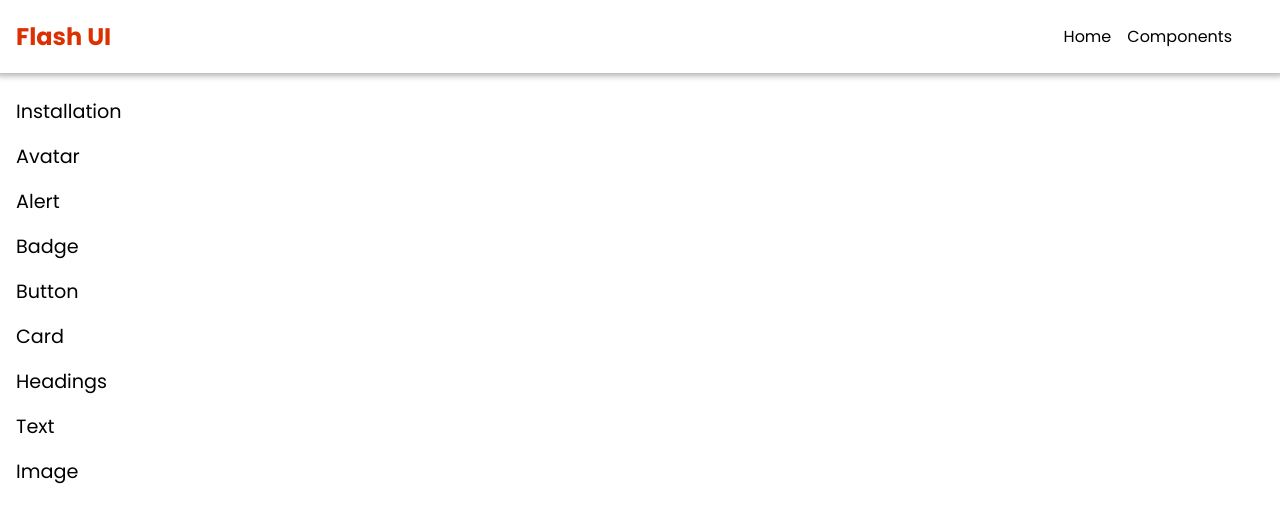
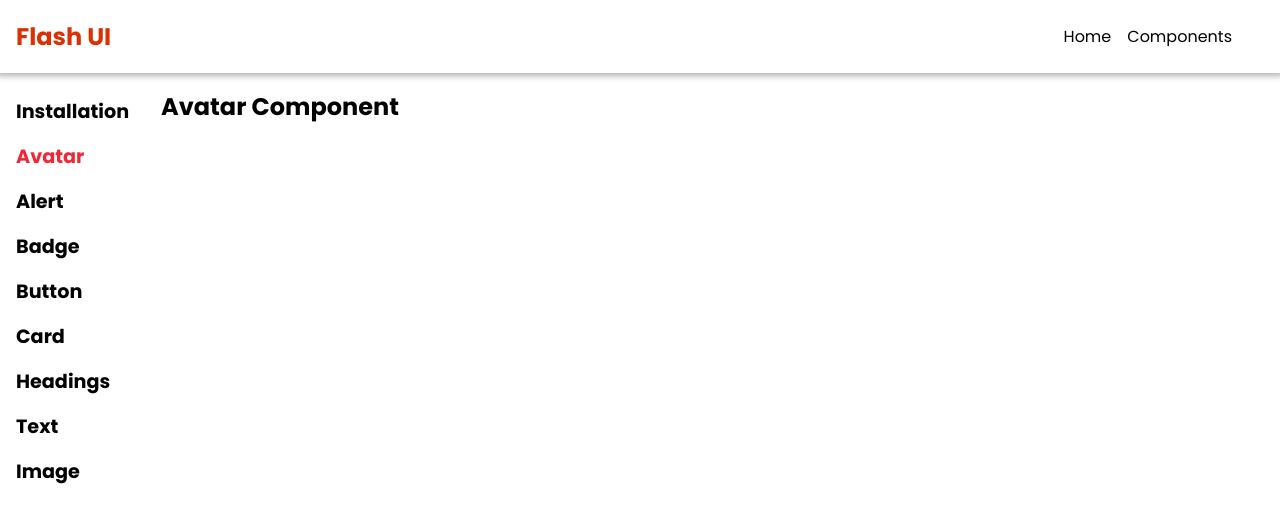
Before and after one commit to zabihhaqqani/Flash-UI-Library, a React (Create React App) app: page /components/avatar in a window 1280 px wide. Shown: the top 522 px of the page. Built offline with nearby package versions, Linux system fonts and the light colour scheme.

Commit message:
feat: added avatar

```diff
--- a/src/App.js
+++ b/src/App.js
@@ -1,16 +1,17 @@
-import logo from "./logo.svg";
 import "./App.css";
 import NavBar from "./components/NavBar/NavBar";
-import SideBar from "./components/SideBar/SideBar";
+import { Routes,Route } from "react-router-dom";
+import Home from "./pages/Home/Home";
+import Avatar from "./pages/Components/Avatar";
 
 function App() {
   return (
     <div className="App">
       <NavBar />
-      <div className="main-container">
-        <SideBar />
-
-      </div>
+        <Routes>
+          <Route path="/" element={<Home/>}/>
+          <Route path="/components/avatar" element={<Avatar/>}/>
+        </Routes>
     </div>
   );
 }
--- /dev/null
+++ b/src/components/Avatar/Avatar.css
@@ -0,0 +1,10 @@
+.main-container{
+  display: flex;
+}
+
+.avatar-container{
+    display: flex;
+    flex-direction: column;
+    margin: 1rem;
+
+}
--- /dev/null
+++ b/src/components/Avatar/Avatar.jsx
@@ -0,0 +1,11 @@
+import "./Avatar.css"
+
+const Avatar = () => {
+  return (
+    <div >
+
+    </div>
+  );
+};
+
+export default Avatar;
--- a/src/components/SideBar/SideBar.css
+++ b/src/components/SideBar/SideBar.css
@@ -9,5 +9,11 @@
     color: black;
     text-decoration: none;
     font-size: larger;
+    font-weight: bold;
     padding: 0.5rem 0rem;
 }
+
+.sidebar-container-main{
+    display: flex;
+
+}
--- a/src/components/SideBar/SideBar.jsx
+++ b/src/components/SideBar/SideBar.jsx
@@ -15,7 +15,7 @@ const SideBar = () => {
         >
           Installation
         </NavLink>
-        <NavLink className="sidebar-items" style={getActiveStyle} to="/avatar">
+        <NavLink className="sidebar-items" style={getActiveStyle} to="/components/avatar">
           Avatar
         </NavLink>
         <NavLink className="sidebar-items" style={getActiveStyle} to="/alert">
--- /dev/null
+++ b/src/pages/Components/Avatar.css
@@ -0,0 +1,10 @@
+.main-container{
+  display: flex;
+}
+
+.avatar-container{
+    display: flex;
+    flex-direction: column;
+    margin: 1rem;
+
+}
--- /dev/null
+++ b/src/pages/Components/Avatar.jsx
@@ -0,0 +1,17 @@
+import SideBar from "../../components/SideBar/SideBar";
+import "./Avatar.css";
+
+const Avatar = () => {
+  return (
+    <div className="main-container">
+      <div className="sidebar-container-main">
+        <SideBar />
+      </div>
+      <div className="avatar-container">
+        <h2>Avatar Component</h2>
+      </div>
+    </div>
+  );
+};
+
+export default Avatar;
--- /dev/null
+++ b/src/pages/Home/Home.jsx
@@ -0,0 +1,10 @@
+import SideBar from "../../components/SideBar/SideBar";
+
+const Home = () => {
+  return (
+    <div className="main-container">
+    </div>
+  );
+};
+
+export default Home;
```
